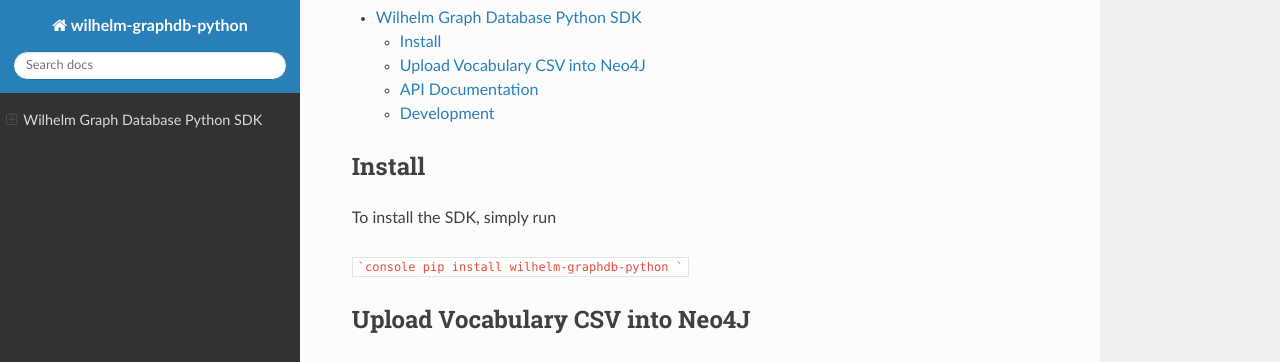
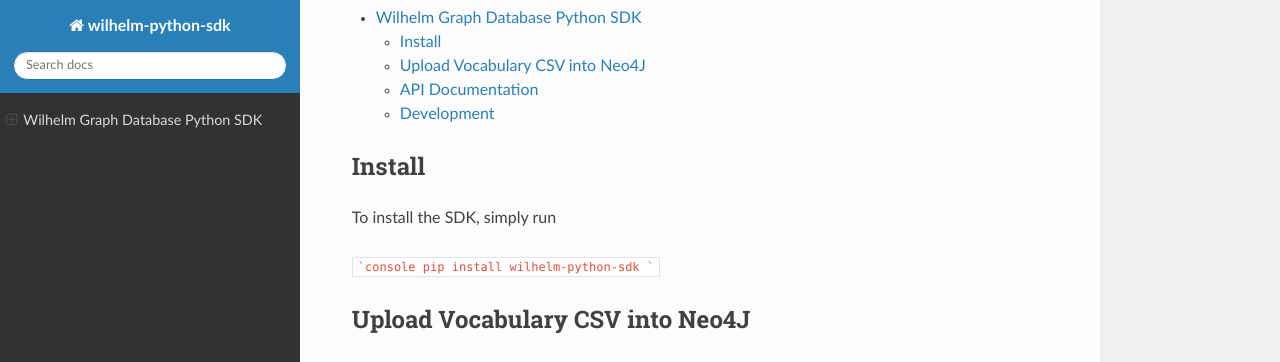
Before and after one commit to generation-software/graph-database-loader, a Sphinx documentation site: the page built from docs/source/index.rst, in a window 1280 px wide and 1400 px high, scrolled down 190 px. Shown: the top 362 px of the window. Built offline with Sphinx 7.4.7 and the Read the Docs theme 2.0.0, drawn with Linux system fonts in a browser that asks for light colours; some of the changed text lies outside the part shown.

Commit message:
Renaming package to 'wilhelm-python-sdk' (#2)

````diff
--- a/docs/source/conf.py
+++ b/docs/source/conf.py
@@ -18,7 +18,7 @@
 
 # -- Project information -----------------------------------------------------
 
-project = 'wilhelm-graphdb-python'
+project = 'wilhelm-python-sdk'
 copyright = '2024, Jiaqi (Hutao of Emberfire)'
 author = 'Jiaqi (Hutao of Emberfire)'
 
--- a/docs/source/index.rst
+++ b/docs/source/index.rst
@@ -11,7 +11,7 @@
 To install the SDK, simply run
 
 ```console
-pip install wilhelm-graphdb-python
+pip install wilhelm-python-sdk
 ```
 
 Upload Vocabulary CSV into Neo4J
@@ -94,8 +94,8 @@
 
 Create virtual environment and install dependencies::
 
-    git@github.com:QubitPi/wilhelm-graphdb-python.git
-    cd wilhelm-graphdb-python
+    git@github.com:QubitPi/wilhelm-python-sdk.git
+    cd wilhelm-python-sdk
     python3 -m venv .venv
     . .venv/bin/activate
 
--- a/setup.py
+++ b/setup.py
@@ -1,11 +1,11 @@
 from setuptools import find_packages, setup
 
 setup(
-    name="wilhelm-graphdb-python",
+    name="wilhelm-python-sdk",
     version="0.0.1",
     description="A package suitable for offline vocabulary processing and batch ingestion into Graph databases, " +
                 "such as Neo4j and ArangoDB",
-    url="https://github.com/QubitPi/wilhelm-graphdb-python",
+    url="https://github.com/QubitPi/wilhelm-python-sdk",
     author="Jiaqi (Hutao of Emberfire)",
     author_email="jack20220723@gmail.com",
     license="Apache-2.0",
````
Also changed, not shown: README.md (+9 -9 lines), 1 other file.
